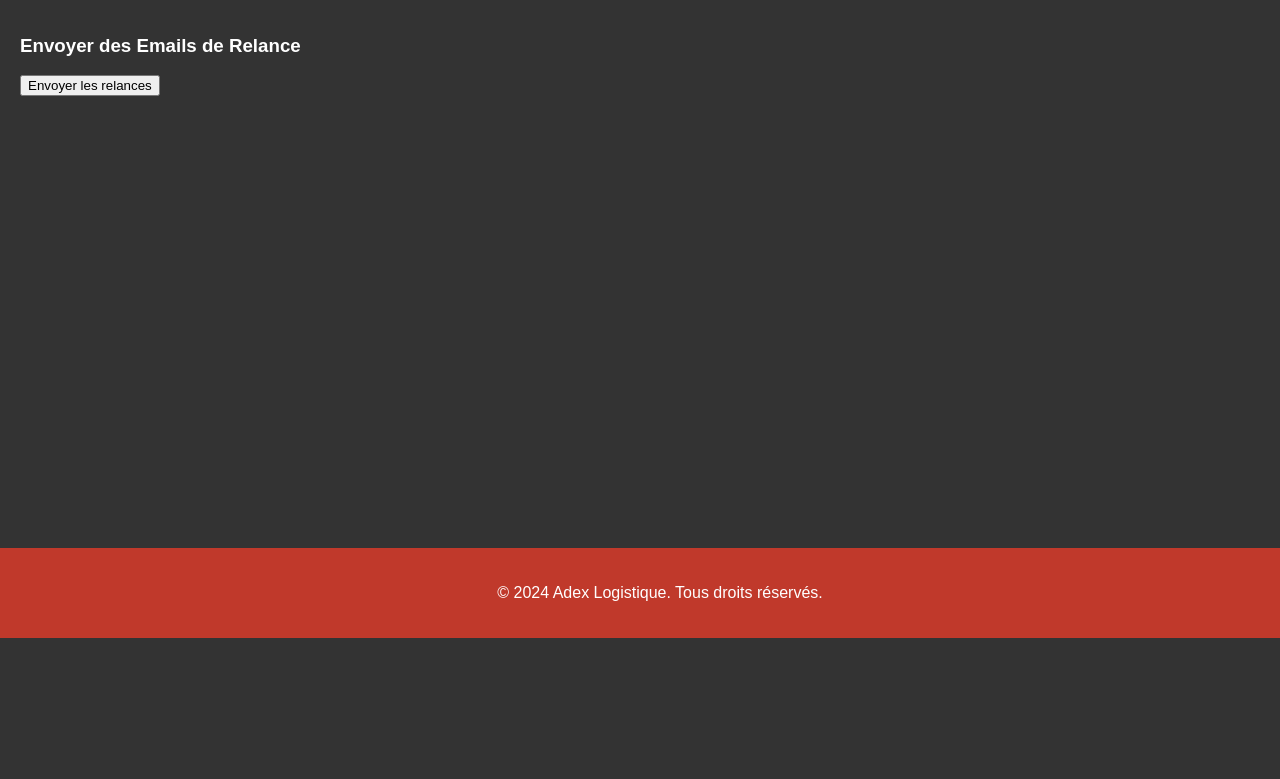
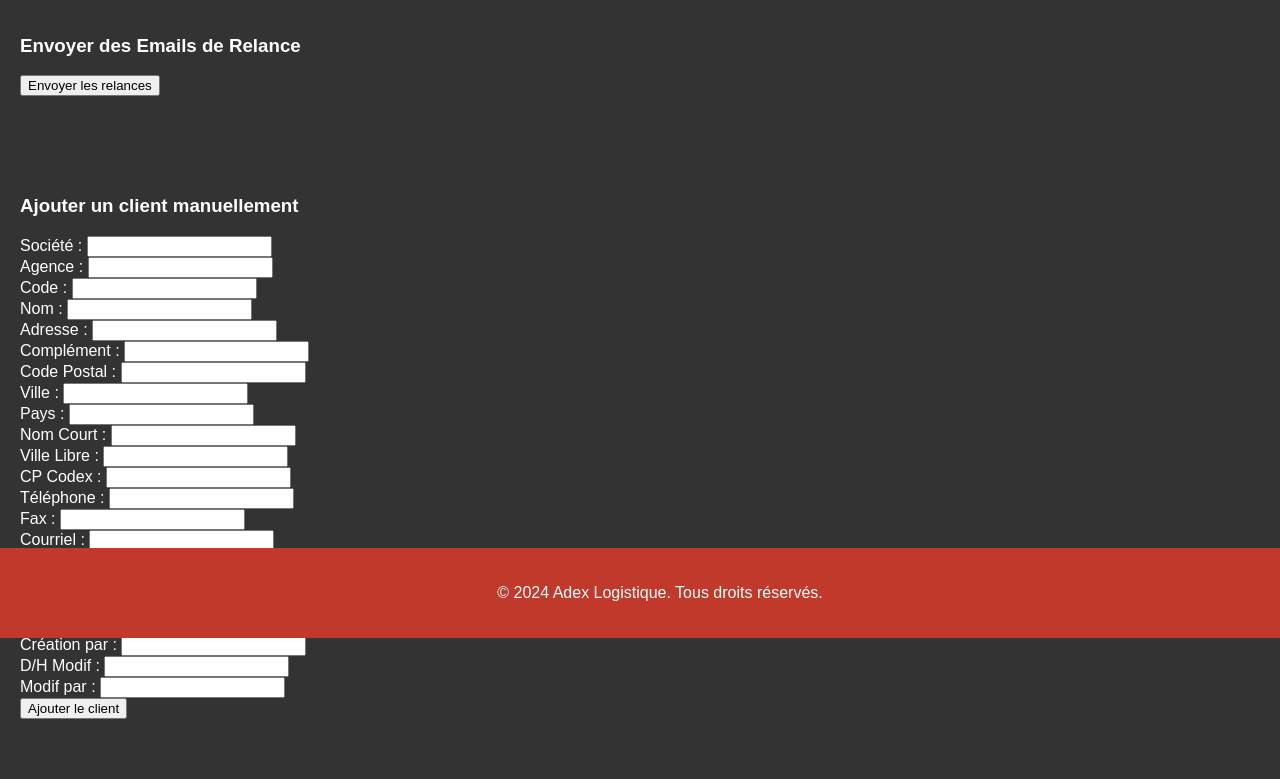
Before and after one commit to TH3PH3NIX33/Automatisation-de-relance, a PHP site: page /send_email.html in a window 1280 px wide. Shown: the part 162-941 px from the top of the page. Before the commit the page ends 800 px from the top, so only its background shows below. Run offline with PHP 8.4, Linux system fonts and the light colour scheme.

Commit message:
taff du 21/06

```diff
--- a/config.php
+++ b/config.php
@@ -5,8 +5,7 @@ require 'vendor/autoload.php';
 $dotenv = Dotenv\Dotenv::createImmutable(__DIR__, 'variable.env');
 $dotenv->load();
 
-// Tester l'affichage de la variable SMTP_USERNAME
-echo "SMTP Username : " . $_ENV['SMTP_USERNAME'] . "<br>";
+//echo "SMTP Username : " . $_ENV['SMTP_USERNAME'] . "<br>";
 
 // Autres configurations comme la base de données
 $databaseConfig = [
@@ -27,7 +26,7 @@ function getSmtpConfig($email)
         'password' => $_ENV['SMTP_PASSWORD'],
         'smtp_secure' => 'tls',
         'from_address' => $_ENV['SMTP_USERNAME'],
-        'from_name' => 'LauberExpe', // Nom de l'expéditeur par défaut
+        'from_name' => 'Adex Logistique', // Nom de l'expéditeur par défaut
     ];
 
     // Exemple de logique pour déterminer la configuration SMTP en fonction du domaine de l'email destinataire
--- a/send_email.html
+++ b/send_email.html
@@ -5,6 +5,34 @@
     <meta name="viewport" content="width=device-width, initial-scale=1.0">
     <title>Adex Logistique - Envoi des Emails de Relance</title>
     <link rel="stylesheet" href="CSS.css">
+    <script>
+        document.addEventListener('DOMContentLoaded', function() {
+            var sendEmailsForm = document.getElementById('sendEmailsForm');
+            var responseSection = document.getElementById('response');
+
+            sendEmailsForm.addEventListener('submit', function(event) {
+                event.preventDefault();
+
+                var formData = new FormData(sendEmailsForm);
+
+                var xhr = new XMLHttpRequest();
+                xhr.open('POST', 'send_email.php', true);
+                xhr.onload = function() {
+                    if (xhr.status >= 200 && xhr.status < 400) {
+                        responseSection.innerHTML = xhr.responseText;
+                    } else {
+                        console.error('Erreur lors de la requête : ' + xhr.status);
+                        responseSection.innerHTML = '<p>Une erreur est survenue lors de l\'envoi du formulaire.</p>';
+                    }
+                };
+                xhr.onerror = function() {
+                    console.error('Erreur réseau.');
+                    responseSection.innerHTML = '<p>Erreur réseau lors de l\'envoi du formulaire.</p>';
+                };
+                xhr.send(formData);
+            });
+        });
+        </script>
 </head>
 <body>
     <header>
@@ -17,12 +45,90 @@
     <main>
         <section>
             <h3>Envoyer des Emails de Relance</h3>
-            <form id="sendEmailsForm" method="post">
+            <form id="sendEmailsForm" method="post" action="send_email.php">
                 <input type="submit" name="sendEmails" value="Envoyer les relances">
             </form>
         </section>
         <section id="responseSection">
             <div id="response">
+                <!-- Messages de réponse s'afficheront ici -->
+            </div>
+        </section>
+        <section>
+            <h3>Ajouter un client manuellement</h3>
+            <form id="addClientForm" method="post">
+                <label for="societe">Société :</label>
+                <input type="text" id="societe" name="societe" required><br>
+
+                <label for="agence">Agence :</label>
+                <input type="text" id="agence" name="agence"><br>
+
+                <label for="code">Code :</label>
+                <input type="text" id="code" name="code" required><br>
+
+                <label for="nom">Nom :</label>
+                <input type="text" id="nom" name="nom" required><br>
+
+                <label for="adresse">Adresse :</label>
+                <input type="text" id="adresse" name="adresse"><br>
+
+                <label for="complement">Complément :</label>
+                <input type="text" id="complement" name="complement"><br>
+
+                <label for="code_postal">Code Postal :</label>
+                <input type="text" id="code_postal" name="code_postal"><br>
+
+                <label for="ville">Ville :</label>
+                <input type="text" id="ville" name="ville"><br>
+
+                <label for="pays">Pays :</label>
+                <input type="text" id="pays" name="pays"><br>
+
+                <label for="nom_court">Nom Court :</label>
+                <input type="text" id="nom_court" name="nom_court"><br>
+
+                <label for="ville_libre">Ville Libre :</label>
+                <input type="text" id="ville_libre" name="ville_libre"><br>
+
+                <label for="cp_codex">CP Codex :</label>
+                <input type="text" id="cp_codex" name="cp_codex"><br>
+
+                <label for="telephone">Téléphone :</label>
+                <input type="text" id="telephone" name="telephone"><br>
+
+                <label for="fax">Fax :</label>
+                <input type="text" id="fax" name="fax"><br>
+
+                <label for="courriel">Courriel :</label>
+                <input type="email" id="courriel" name="courriel"><br>
+
+                <label for="num_intracomm">n° IntraComm :</label>
+                <input type="text" id="num_intracomm" name="num_intracomm"><br>
+
+                <label for="num_siret">n° SIRET :</label>
+                <input type="text" id="num_siret" name="num_siret"><br>
+
+                <label for="code_regroupement">Code Regroupement :</label>
+                <input type="text" id="code_regroupement" name="code_regroupement"><br>
+
+                <label for="dh_creation">D/H Création :</label>
+                <input type="text" id="dh_creation" name="dh_creation"><br>
+
+                <label for="creation_par">Création par :</label>
+                <input type="text" id="creation_par" name="creation_par"><br>
+
+                <label for="dh_modif">D/H Modif :</label>
+                <input type="text" id="dh_modif" name="dh_modif"><br>
+
+                <label for="modif_par">Modif par :</label>
+                <input type="text" id="modif_par" name="modif_par"><br>
+
+                <input type="submit" name="addClient" value="Ajouter le client">
+            </form>
+        </section>
+        <section id="addClientResponse">
+            <div id="addClientMessage">
+                <!-- Messages de réponse s'afficheront ici -->
             </div>
         </section>
     </main>
```
Also changed, not shown: index.php (+21 -5 lines), send_email.php (+140 -7 lines), 1 other file.
